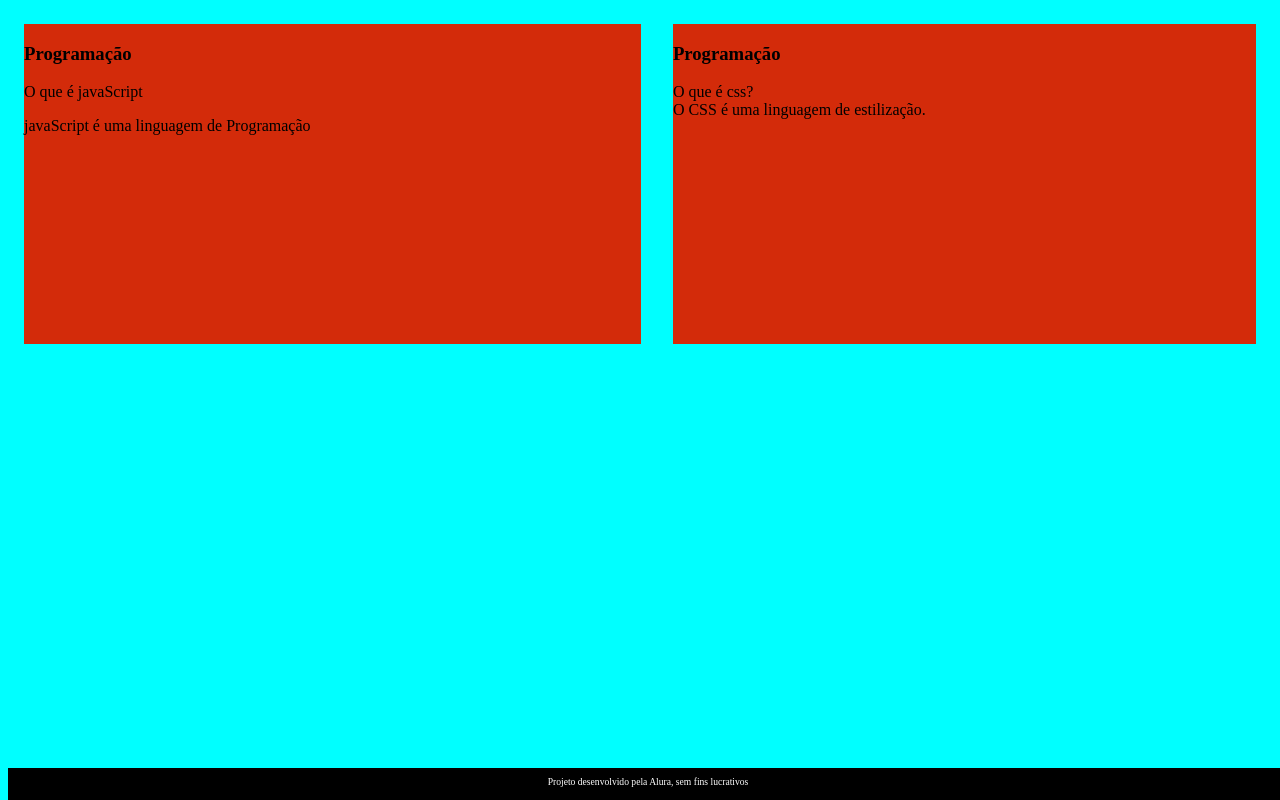
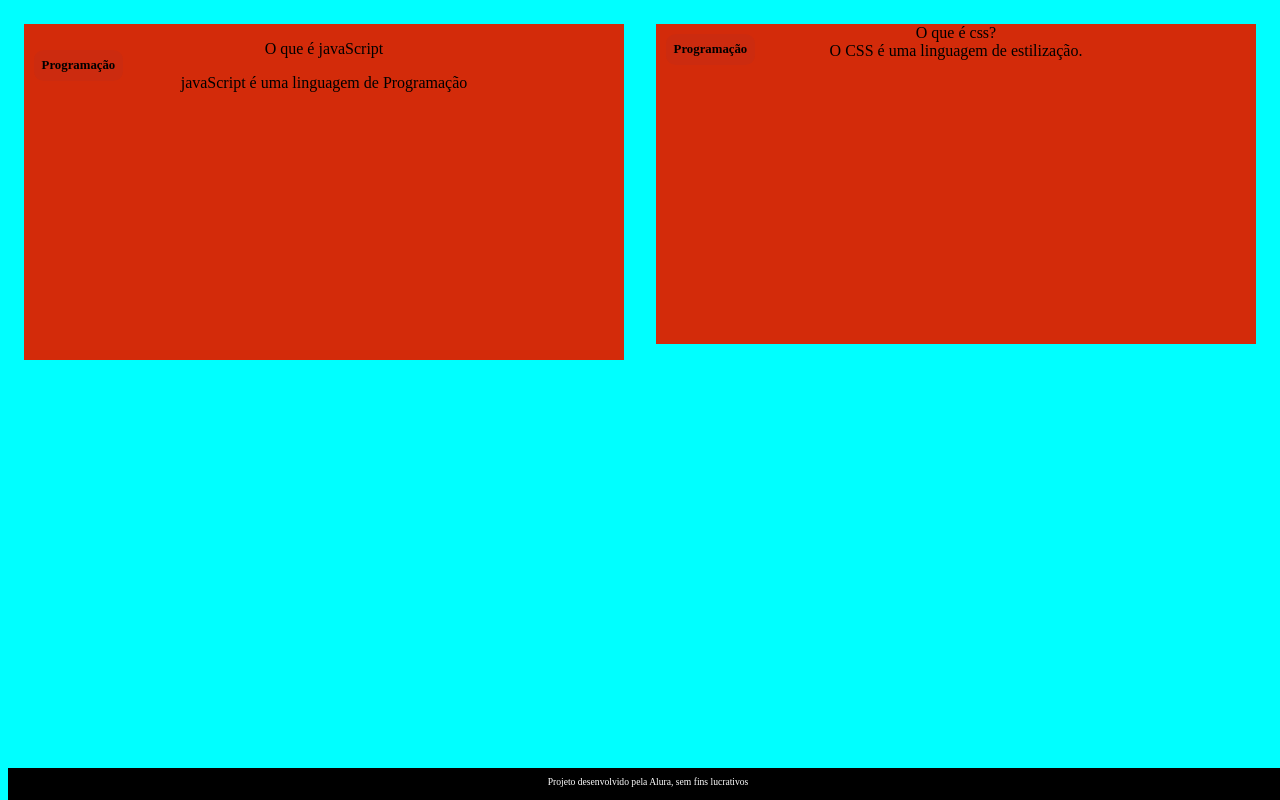
Before and after one commit to ricardo20077/flashcard, a plain HTML site: page index.html in a window 1280 px wide. Drawn offline with Linux system fonts and the light colour scheme; files that its build step writes are made by us from their sources.

Commit message:
Add files via upload

```diff
--- a/index.html
+++ b/index.html
@@ -3,7 +3,7 @@
 <head>
     <meta charset="UTF-8">
     <meta name="viewport" content="width=device-width, initial-scale=1.0">
-    <link rel="stylesheet" href="assets/style.css">
+    <link rel="stylesheet" href="style.css">
     <title>Flashcard</title>
 </head>
 <body>
--- a/style.css
+++ b/style.css
@@ -23,4 +23,19 @@ footer p {
     background-color: rgb(211, 43, 10);
     height: 20rem;
     flex-grow: 1;
+    flex-basis: calc(33% - 6rem);
 }
+.cartao_conteudo{
+    text-align: center;
+    background-color: rgb(211, 43, 10);
+    height: 100%;
+}
+.cartao_conteudo h3{
+    background-color: rgba(22, 76, 152, 0.034);
+    text-align: left;
+    padding: 0.5rem;
+    position: absolute;
+    margin: 0.6rem;
+    border-radius: 0.6rem;
+    font-size: 1vw;
+}
```
